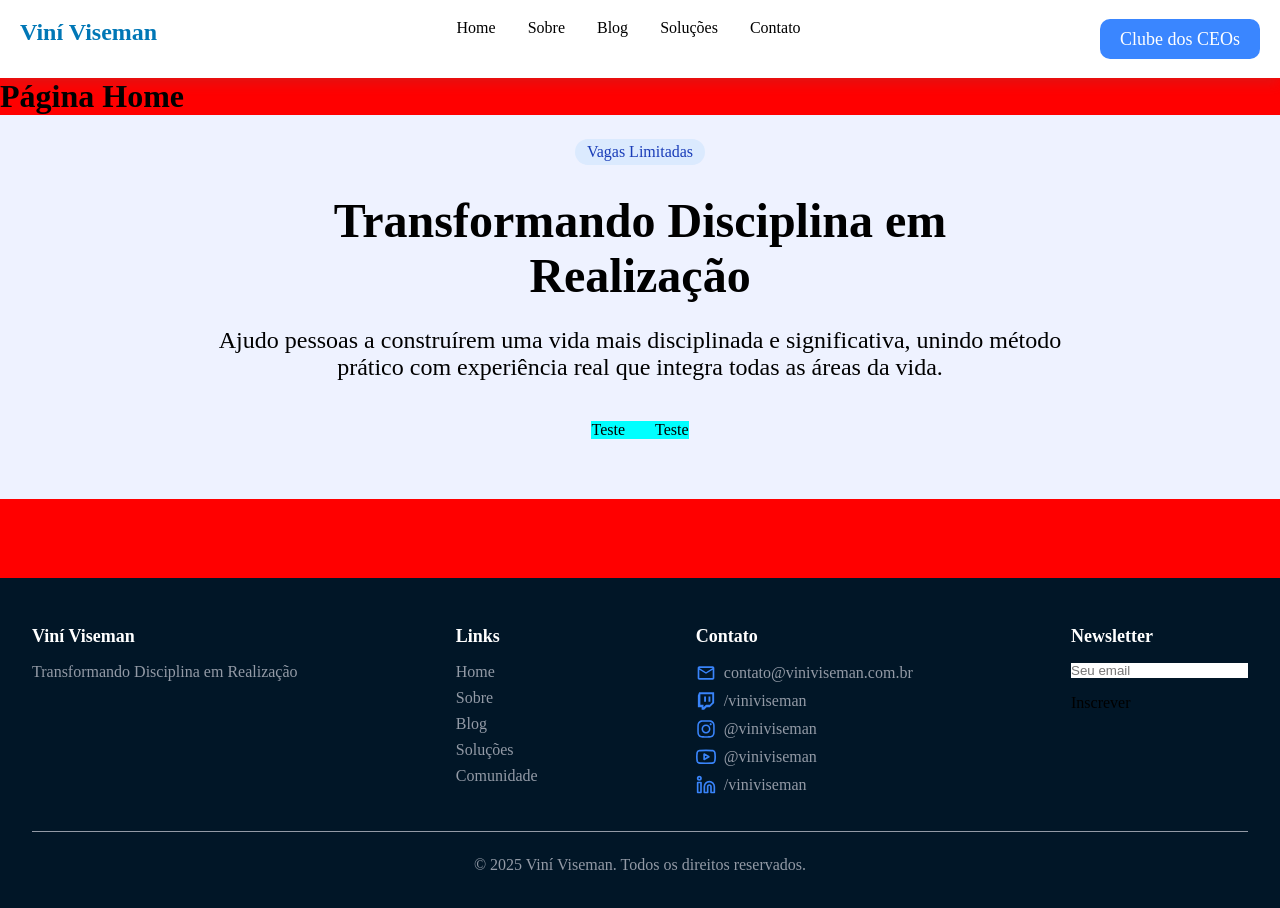
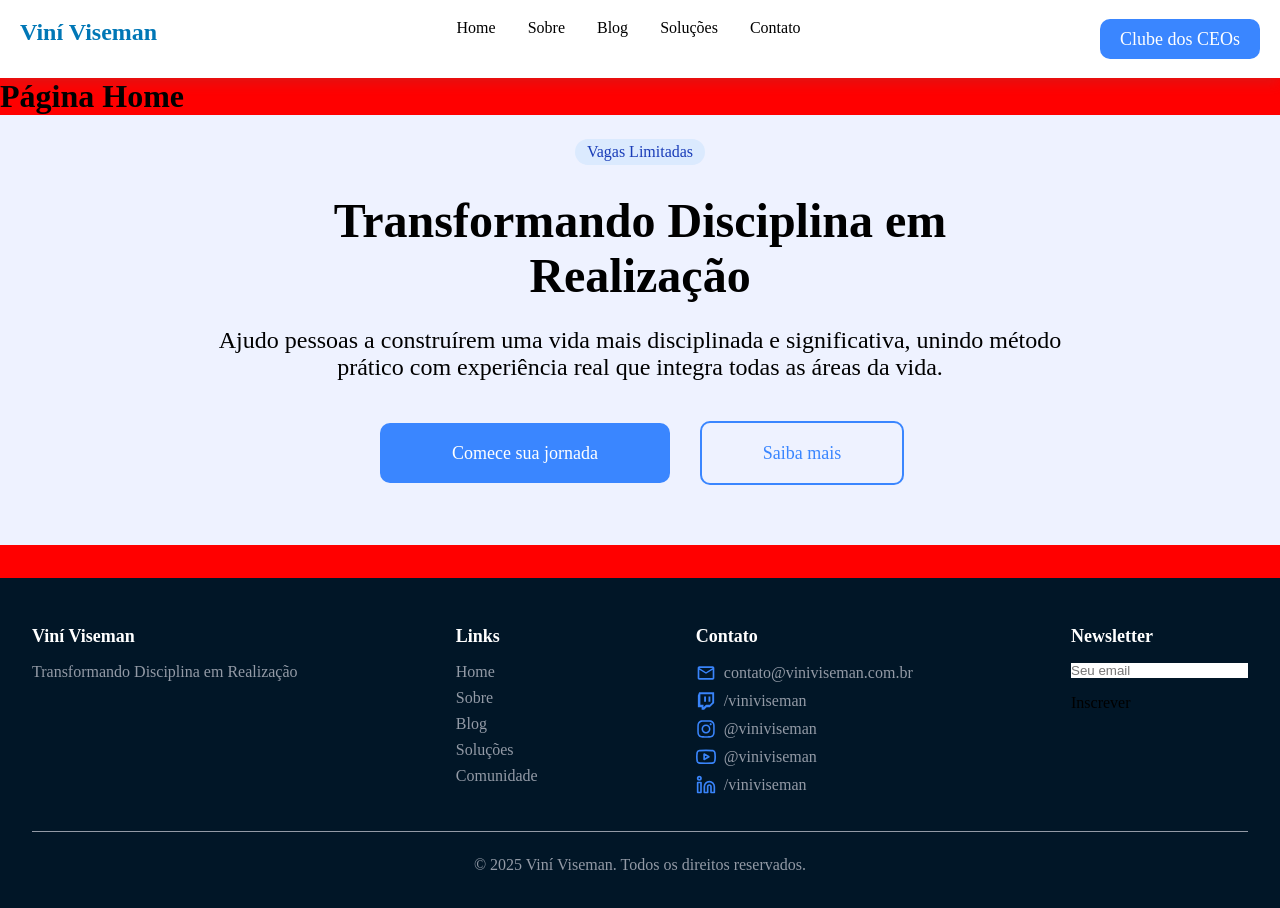
Before and after one commit to kelvincharlesdev/viniviseman, a React (Vite) app: page / in a window 1280 px wide. Shown: the top 908 px of the page. Built offline with nearby package versions, Linux system fonts and the light colour scheme.

Commit message:
feat: add button in her section

```diff
--- a/src/contents/home/sections/HeroSection/HeroSection.styles.ts
+++ b/src/contents/home/sections/HeroSection/HeroSection.styles.ts
@@ -8,12 +8,26 @@ export const HeroSection__Container = styled.div`
 export const HeroSection__Content = styled.div`
   max-width: 1440px;
   margin: 0 auto;
-  padding-bottom: 60px;
+  padding: 0 1rem 3.75rem;
 `;
 
 export const Button__Content = styled.div`
-  background-color: aqua;
   display: flex;
-  gap: 30px;
-  margin-top: 40px;
+  flex-direction: column;
+  align-items: center;
+  justify-content: center;
+  gap: 1.875rem;
+  margin-top: 2.5rem;
+  width: 100%;
+
+  @media (min-width: 768px) {
+    flex-direction: row;
+  }
 `;
+
+export const Button__Primary = styled.div`
+  width: 290px;
+`;
+export const Button__Outline = styled.div`
+  width: 200px;
+`;
--- a/src/contents/home/sections/HeroSection/HeroSection.tsx
+++ b/src/contents/home/sections/HeroSection/HeroSection.tsx
@@ -1,3 +1,4 @@
+import { Button } from '../../../../componentes/Button';
 import Hero from './../../../../containers/Hero';
 
 import * as S from './HeroSection.styles';
@@ -7,6 +8,7 @@ export const HeroSection = () => {
     <S.HeroSection__Container>
       <S.HeroSection__Content>
         <Hero.Wrapper>
+          {/* //TODO Remover Badge , deixei so como exemplo */}
           <Hero.Badge
             bgColor="#DBEAFE"
             color="#193CB8"
@@ -19,10 +21,13 @@ export const HeroSection = () => {
               integra todas as áreas da vida.
             </small>
           </Hero.HeroTitle>
-
           <S.Button__Content>
-            <p>Teste</p>
-            <p>Teste</p>
+            <S.Button__Primary>
+              <Button $variant="secondary">Comece sua jornada</Button>
+            </S.Button__Primary>
+            <S.Button__Outline>
+              <Button $variant="outline">Saiba mais</Button>
+            </S.Button__Outline>
           </S.Button__Content>
         </Hero.Wrapper>
       </S.HeroSection__Content>
```
